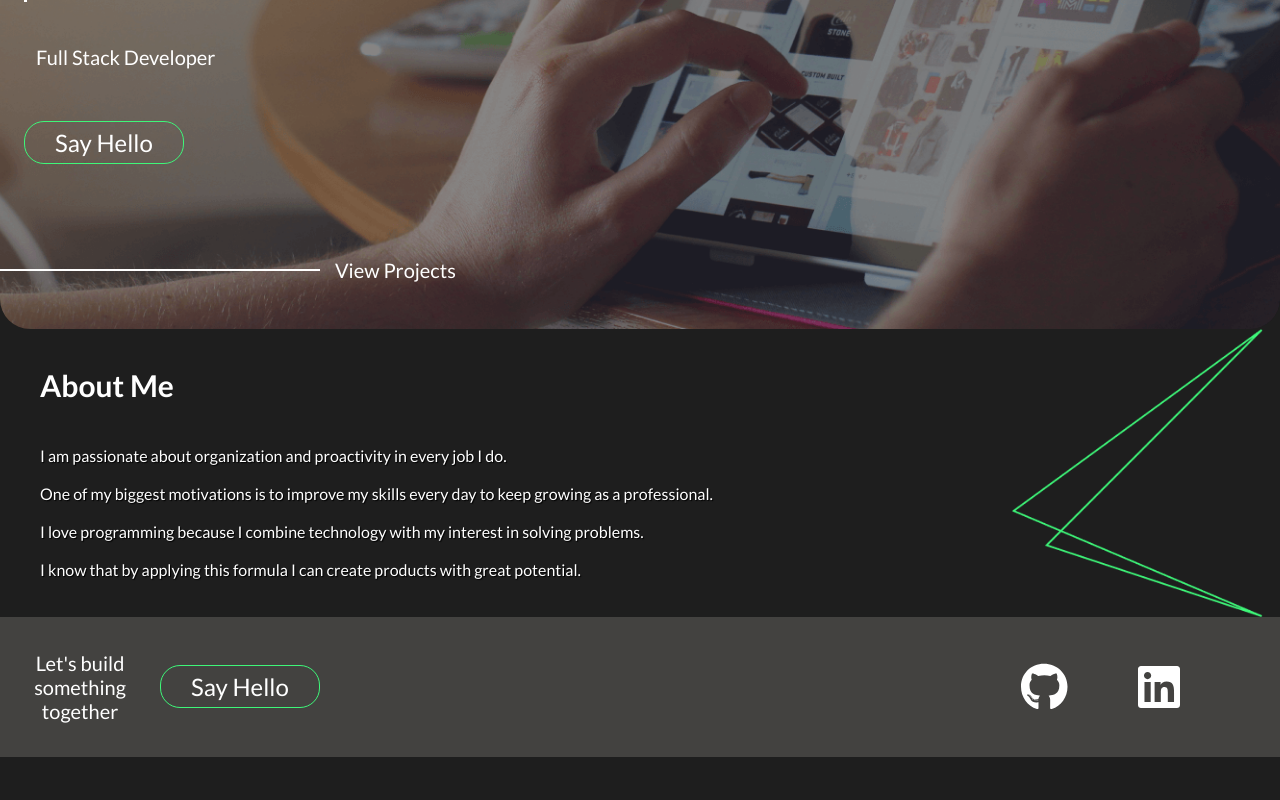
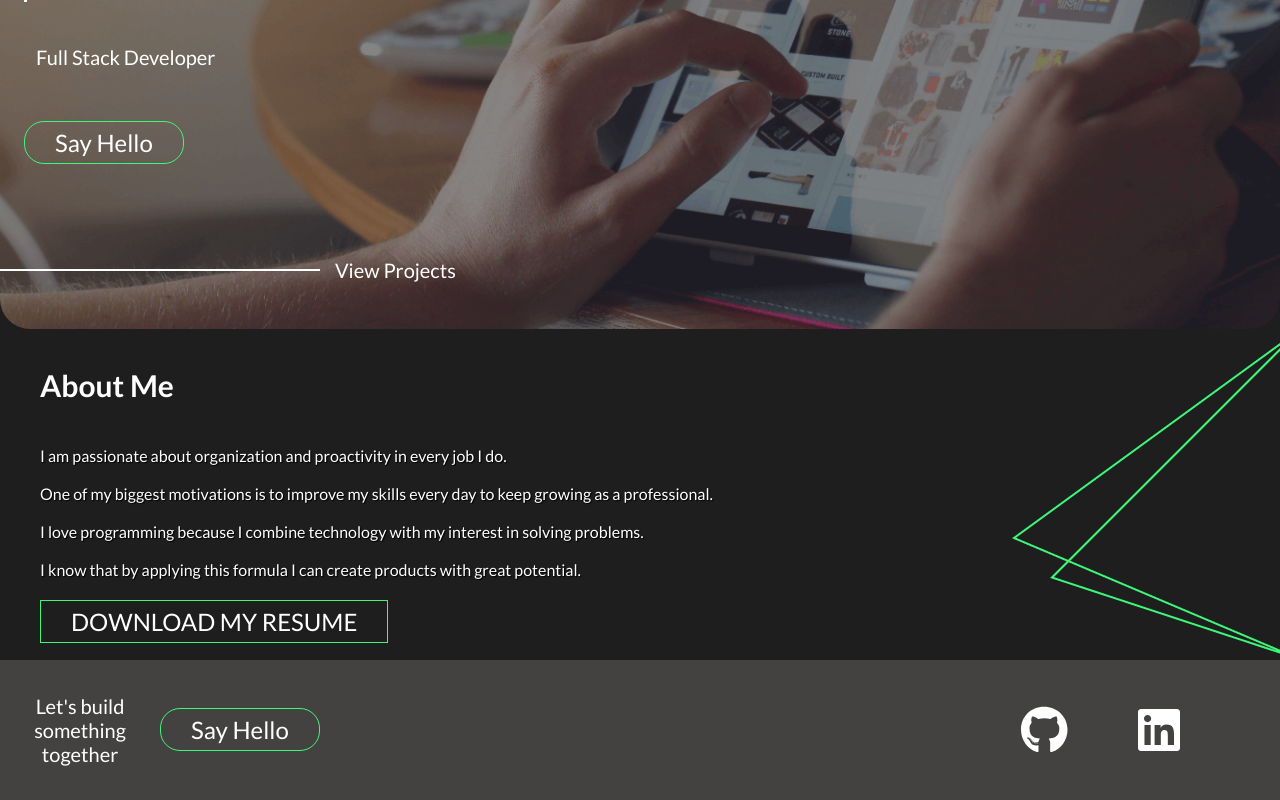
Before and after one commit to VicDario/my-portfolio, a Next.js app: page / in a window 1280 px wide. Shown: the part 421-1221 px from the top of the page. Before the commit the page ends 1178 px from the top, so only its background shows below. Built offline with nearby package versions, Linux system fonts and the light colour scheme.

Commit message:
[Add] CV button

```diff
--- a/components/about-me/about-me.component.tsx
+++ b/components/about-me/about-me.component.tsx
@@ -2,6 +2,8 @@ import React from 'react';
 import Image from 'next/image';
 import styles from './about-me.module.scss';
 import lines from '@public/images/lines.png';
+
+import CurriculumVitaeButton from '@components/cv-button/cv-button.component';
 
 const AboutMe: React.FC = () => {
   return (
@@ -16,6 +18,9 @@ const AboutMe: React.FC = () => {
         I love programming because I combine technology with my interest in solving problems. <br />
       </p>
       <p>I know that by applying this formula I can create products with great potential.</p>
+      <div className={styles['button-container']}>
+        <CurriculumVitaeButton />
+      </div>
       <Image
         alt="Decorative lines"
         src={lines}
--- a/components/about-me/about-me.module.scss
+++ b/components/about-me/about-me.module.scss
@@ -10,9 +10,13 @@
         z-index: 1;
         text-shadow: 1px 1px 1px black;
     }
+    .button-container {
+        margin-top: 30px;
+    }
     .background {
         object-fit: contain;
         object-position: 79vw;
+        z-index: -1;
     }
 }
 
```
